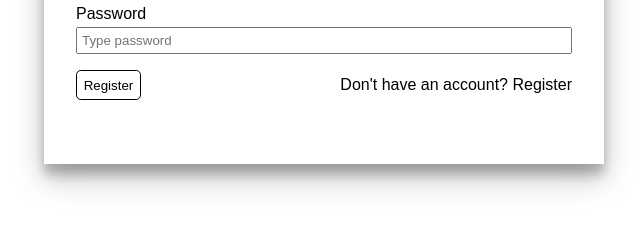
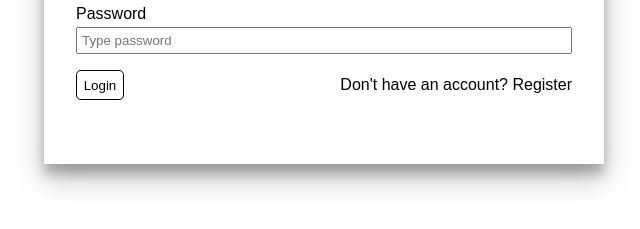
Before and after one commit to sarunas2022/Project-Split-Bills, a plain HTML site: page client/login/index.html in a window 1280 px wide. Shown: the part 427-656 px from the top of the page, 316-956 px from the left. Drawn offline with Linux system fonts and the light colour scheme.

Commit message:
changed button name to login

```diff
--- a/client/login/index.html
+++ b/client/login/index.html
@@ -34,7 +34,7 @@
                     placeholder="Type password"
                 />
                 <div class="button-wrap">
-                    <button type="submit">Register</button>
+                    <button type="submit">Login</button>
                     <a href="../Register/index.html"
                         >Don't have an account? Register</a
                     >
```
